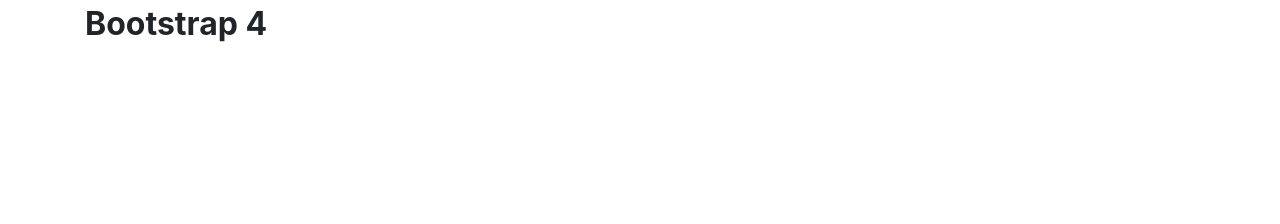
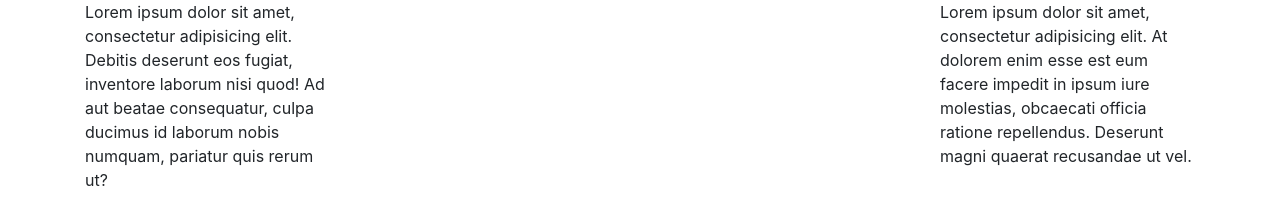
Before and after one commit to avgorobec/Layout, a website built with webpack: page bootstrap_webpack/src/index.html in a window 1280 px wide. Built offline with nearby package versions, Linux system fonts and the light colour scheme.

Commit message:
bootstrap grid

```diff
--- a/bootstrap_webpack/src/index.html
+++ b/bootstrap_webpack/src/index.html
@@ -10,7 +10,10 @@
 </head>
 <body>
     <div class="container">
-        <h1>Bootstrap 4</h1>
+        <div class="row">
+            <div class="col-3">Lorem ipsum dolor sit amet, consectetur adipisicing elit. Debitis deserunt eos fugiat, inventore laborum nisi quod! Ad aut beatae consequatur, culpa ducimus id laborum nobis numquam, pariatur quis rerum ut?</div>
+            <div class="col-3 ml-auto">Lorem ipsum dolor sit amet, consectetur adipisicing elit. At dolorem enim esse est eum facere impedit in ipsum iure molestias, obcaecati officia ratione repellendus. Deserunt magni quaerat recusandae ut vel.</div>
+        </div>
 
     </div>
 </body>
--- a/bootstrap_webpack/src/styles/style.scss
+++ b/bootstrap_webpack/src/styles/style.scss
@@ -1,4 +1,5 @@
 //@import "~normalize.css";
 //@import "roboto.css";
 @import "~bootstrap/scss/bootstrap-reboot";
+@import "~bootstrap/scss/utilities";
 @import "~bootstrap/scss/grid";
```
Also changed, not shown: bootstrap_webpack/package.json (+3 -4 lines), 1 other file.
